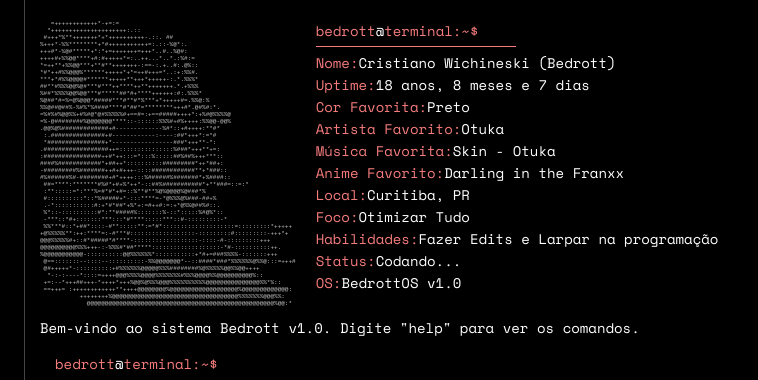
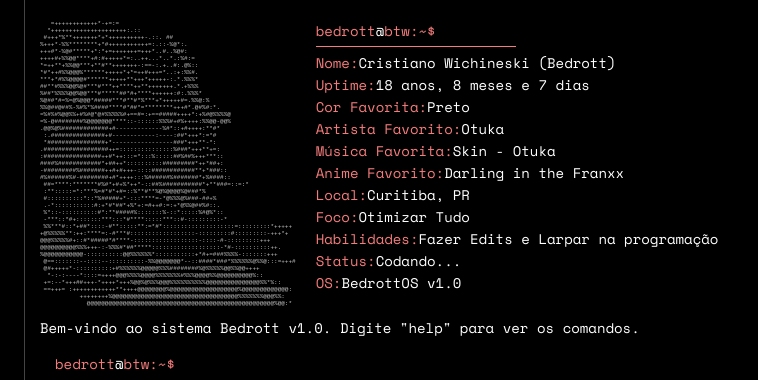
Before and after one commit to bedrott/bedrott.github.io, a plain HTML site: page index.html in a window 1280 px wide. Shown: the part 420-800 px from the top of the page, 116-874 px from the left. Drawn offline with nearby package versions, Linux system fonts and the light colour scheme.

Commit message:
Change terminal prefix from 'terminal' to 'btw'

```diff
--- a/index.html
+++ b/index.html
@@ -51,8 +51,7 @@
     const audio = document.getElementById('bg-music');
     const color = "#f67c7c";
 
-    // Prefixo padronizado
-    const getPrefix = () => `<span style="color:${color};">bedrott</span><span style="color:#ffffff;">@</span><span style="color:${color};">terminal</span><span style="color:${color};">:~$</span>`;
+    const getPrefix = () => `<span style="color:${color};">bedrott</span><span style="color:#ffffff;">@</span><span style="color:${color};">btw</span><span style="color:${color};">:~$</span>`;
 
     function getUptime() {
       const nasci = new Date(2007, 12, 3);
@@ -145,11 +144,8 @@
         if (e.key === 'Enter') {
           const cmd = input.value.toLowerCase().trim();
 
-          // 1. Apenas substitui o input atual pelo texto fixo do comando digitado
-          // Isso evita criar um novo elemento <p> que duplica o prompt
           promptDiv.innerHTML = `${getPrefix()} ${input.value}`;
 
-          // 2. Cria um novo container para a resposta (para não misturar com o prompt)
           const responseDiv = document.createElement('div');
 
           if (cmd === 'help') { responseDiv.innerHTML = `<p style="margin:0;">Comandos: whoami, clear, music, fastfetch</p>`; }
@@ -158,24 +154,22 @@
           else if (cmd === 'music') { audio.paused ? audio.play() : audio.pause(); responseDiv.innerHTML = `<p style="margin:0;">Sistema: Música ${audio.paused ? 'pausada' : 'iniciada'}.</p>`; }
           else if (cmd === 'fastfetch') {
               runFastfetch();
-              return createPrompt(); // Retorna direto para não criar div de resposta vazia
+              return createPrompt();
           }
           else if (cmd !== '') { responseDiv.innerHTML = `<p style="margin:0;">Comando '${cmd}' não encontrado.</p>`; }
 
           output.appendChild(responseDiv);
 
-          // 3. Cria o novo prompt limpo para a próxima linha
           createPrompt();
           output.scrollTop = output.scrollHeight;
         }
       });
     }
 
-    // Inicialização
-    output.innerHTML = ""; // Limpa tudo antes de começar
-    runFastfetch(); // Primeiro ele abre o fastfetch
-    output.innerHTML += `<p>Bem-vindo ao sistema Bedrott v1.0. Digite "help" para ver os comandos.</p>`; // Depois a mensagem
-    createPrompt(); // Por fim, cria o prompt para digitar
+    output.innerHTML = "";
+    runFastfetch();
+    output.innerHTML += `<p>Bem-vindo ao sistema Bedrott v1.0. Digite "help" para ver os comandos.</p>`;
+    createPrompt();
   </script>
 </body>
 </html>
```
